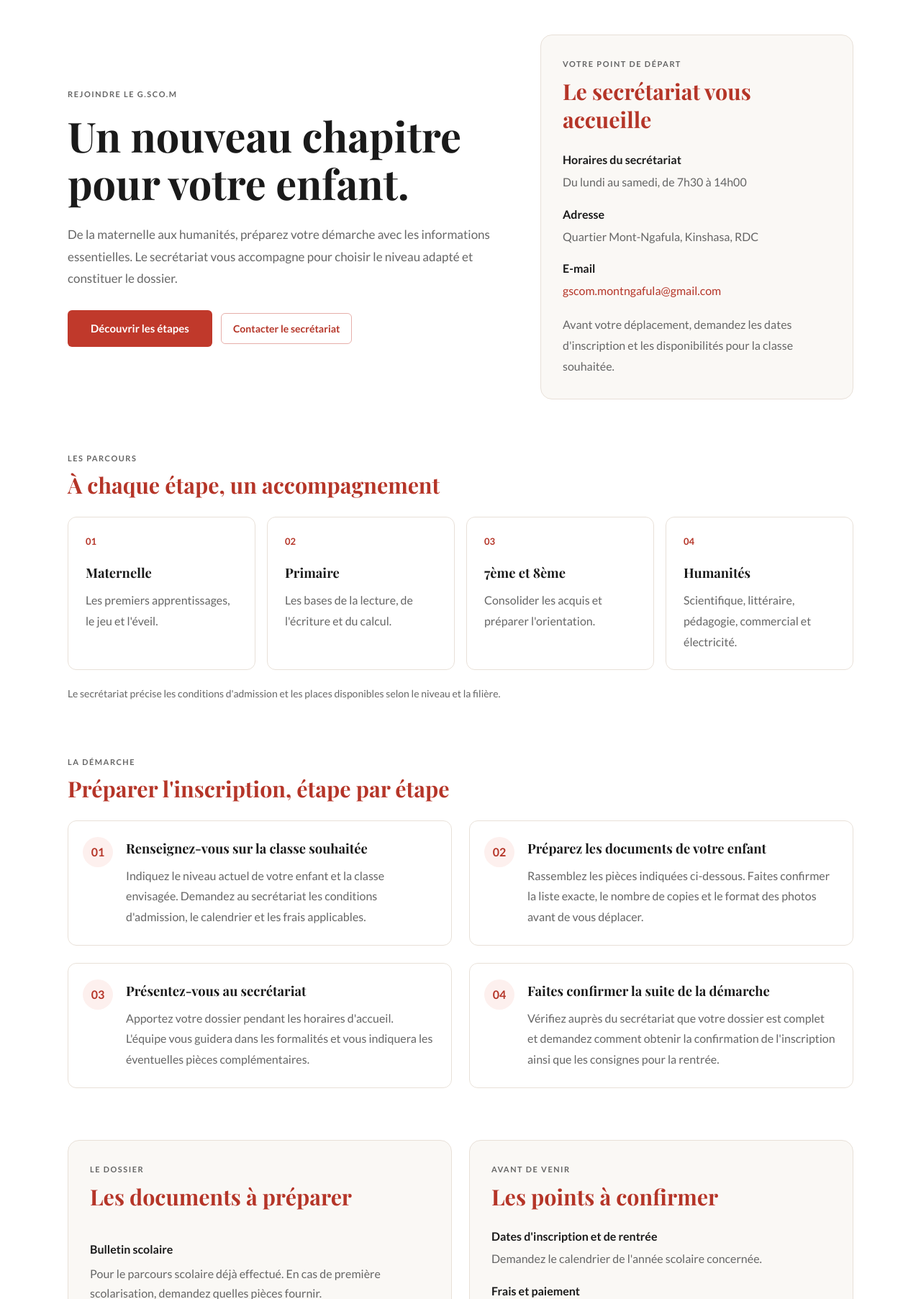
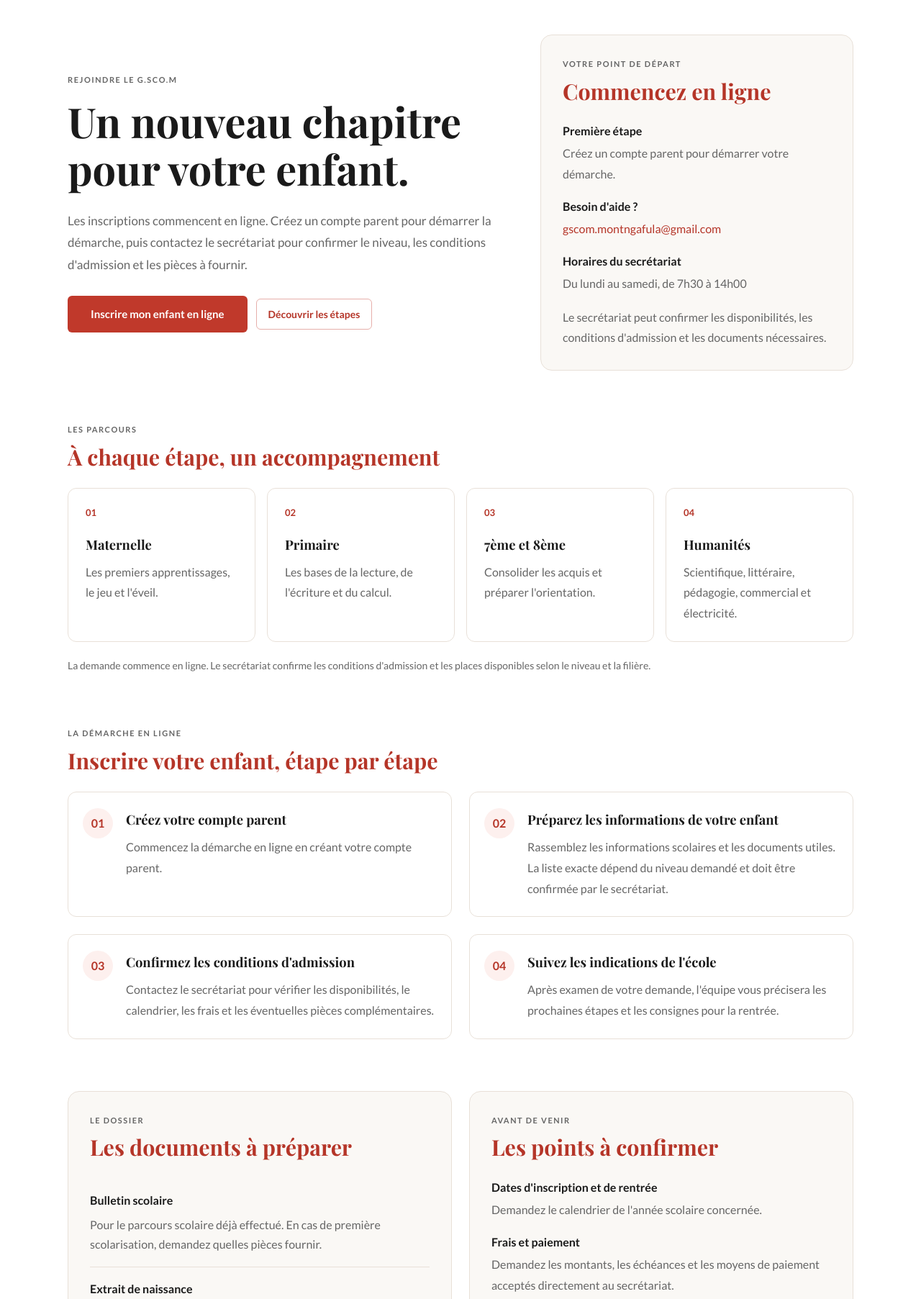
Before and after one commit to Jordan-Skj/Projet-G.SCO.M, a Django app: page /enrollments/ in a window 1280 px wide. Shown: the part 113-1918 px from the top of the page at 72% size. Run offline with Django 5.2, Linux system fonts and the light colour scheme; parts of the project's set-up code (start-up, migrations or seed data) failed here and were passed over; some libraries are stand-ins or nearby versions.

Commit message:
feat: update audit models, forms, and views for improved functionality and user experience; add new enrollments template

```diff
--- a/audit/services.py
+++ b/audit/services.py
@@ -1,13 +1,15 @@
+from typing import Any
+
 from django.db import models
 
 from accounts.models import CustomUser
 from .models import Auditlog
 
-def snapshot(instance: models.Model, fields : tuple[str, ...]) -> dict[str, object]:
+def snapshot(instance: models.Model, fields : tuple[str, ...]) -> dict[str, Any]:
     """Copy the given field value. For foreign keys use the _d name, e.g 'verified_by_id'."""
     return {name: getattr(instance, name) for name in fields}
 
-def log_action(*, actor: CustomUser, action : Auditlog.Action, target: models.Model, before : dict[str, object] | None = None, after : dict[str, object] | None = None, reason : str = "") -> Auditlog:
+def log_action(*, actor: CustomUser, action : Auditlog.Action, target: models.Model, before : dict[str, Any] | None = None, after : dict[str, Any] | None = None, reason : str = "") -> Auditlog:
     """Create an audit log for a specific action."""
     return Auditlog.objects.create(
         actor=actor,
--- a/home/templates/home/inscriptions.html
+++ b/home/templates/home/enrollments.html
@@ -1,7 +1,7 @@
 {% extends "base.html" %}
 {% load static %}
 {% block title %}Inscriptions — Procédure et documents | G.SCO.M{% endblock %}
-{% block meta_description %}Préparez l'inscription de votre enfant au G.SCO.M : niveaux proposés, démarches au secrétariat, documents à préparer et renseignements pratiques.{% endblock %}
+{% block meta_description %}Commencez en ligne l'inscription de votre enfant au G.SCO.M, puis contactez le secrétariat pour confirmer les conditions et les documents à fournir.{% endblock %}
 {% block extra_css %}<link rel="stylesheet" href="{% static 'inscriptions.css' %}">{% endblock %}
 {% block content %}
 <div class="admissions">
@@ -10,14 +10,14 @@
         <div>
             <p class="subsub_title">Rejoindre le G.SCO.M</p>
             <h1 id="admissions-title">Un nouveau chapitre<br>pour votre enfant.</h1>
-            <p class="admissions-lead">De la maternelle aux humanités, préparez votre démarche avec les informations essentielles. Le secrétariat vous accompagne pour choisir le niveau adapté et constituer le dossier.</p>
-            <div class="admissions-actions"><a class="btn-primary" href="#procedure">Découvrir les étapes</a><a class="news-voir-tout" href="{% url 'home:contact' %}">Contacter le secrétariat</a></div>
+            <p class="admissions-lead">Les inscriptions commencent en ligne. Créez un compte parent pour démarrer la démarche, puis contactez le secrétariat pour confirmer le niveau, les conditions d'admission et les pièces à fournir.</p>
+            <div class="admissions-actions"><a class="btn-primary" href="{% url 'student:enroll_child' %}">Inscrire mon enfant en ligne</a><a class="news-voir-tout" href="#procedure">Découvrir les étapes</a></div>
         </div>
         <aside class="admissions-panel" aria-labelledby="visit-title">
             <p class="subsub_title">Votre point de départ</p>
-            <h2 id="visit-title">Le secrétariat vous accueille</h2>
-            <dl><dt>Horaires du secrétariat</dt><dd>Du lundi au samedi, de 7h30 à 14h00</dd><dt>Adresse</dt><dd>Quartier Mont-Ngafula, Kinshasa, RDC</dd><dt>E-mail</dt><dd><a href="mailto:gscom.montngafula@gmail.com">gscom.montngafula@gmail.com</a></dd></dl>
-            <p>Avant votre déplacement, demandez les dates d'inscription et les disponibilités pour la classe souhaitée.</p>
+            <h2 id="visit-title">Commencez en ligne</h2>
+            <dl><dt>Première étape</dt><dd>Créez un compte parent pour démarrer votre démarche.</dd><dt>Besoin d'aide ?</dt><dd><a href="mailto:gscom.montngafula@gmail.com">gscom.montngafula@gmail.com</a></dd><dt>Horaires du secrétariat</dt><dd>Du lundi au samedi, de 7h30 à 14h00</dd></dl>
+            <p>Le secrétariat peut confirmer les disponibilités, les conditions d'admission et les documents nécessaires.</p>
         </aside>
     </section>
     <section class="admissions-section" aria-labelledby="levels-title">
@@ -28,15 +28,15 @@
             <article><span>03</span><h3>7ème et 8ème</h3><p>Consolider les acquis et préparer l'orientation.</p></article>
             <article><span>04</span><h3>Humanités</h3><p>Scientifique, littéraire, pédagogie, commercial et électricité.</p></article>
         </div>
-        <p class="admissions-note">Le secrétariat précise les conditions d'admission et les places disponibles selon le niveau et la filière.</p>
+        <p class="admissions-note">La demande commence en ligne. Le secrétariat confirme les conditions d'admission et les places disponibles selon le niveau et la filière.</p>
     </section>
     <section id="procedure" class="admissions-section" aria-labelledby="steps-title">
-        <p class="subsub_title">La démarche</p><h2 id="steps-title">Préparer l'inscription, étape par étape</h2>
+        <p class="subsub_title">La démarche en ligne</p><h2 id="steps-title">Inscrire votre enfant, étape par étape</h2>
         <ol class="admissions-steps">
-            <li><h3>Renseignez-vous sur la classe souhaitée</h3><p>Indiquez le niveau actuel de votre enfant et la classe envisagée. Demandez au secrétariat les conditions d'admission, le calendrier et les frais applicables.</p></li>
-            <li><h3>Préparez les documents de votre enfant</h3><p>Rassemblez les pièces indiquées ci-dessous. Faites confirmer la liste exacte, le nombre de copies et le format des photos avant de vous déplacer.</p></li>
-            <li><h3>Présentez-vous au secrétariat</h3><p>Apportez votre dossier pendant les horaires d'accueil. L'équipe vous guidera dans les formalités et vous indiquera les éventuelles pièces complémentaires.</p></li>
-            <li><h3>Faites confirmer la suite de la démarche</h3><p>Vérifiez auprès du secrétariat que votre dossier est complet et demandez comment obtenir la confirmation de l'inscription ainsi que les consignes pour la rentrée.</p></li>
+            <li><h3>Créez votre compte parent</h3><p>Commencez la démarche en ligne en créant votre compte parent.</p></li>
+            <li><h3>Préparez les informations de votre enfant</h3><p>Rassemblez les informations scolaires et les documents utiles. La liste exacte dépend du niveau demandé et doit être confirmée par le secrétariat.</p></li>
+            <li><h3>Confirmez les conditions d'admission</h3><p>Contactez le secrétariat pour vérifier les disponibilités, le calendrier, les frais et les éventuelles pièces complémentaires.</p></li>
+            <li><h3>Suivez les indications de l'école</h3><p>Après examen de votre demande, l'équipe vous précisera les prochaines étapes et les consignes pour la rentrée.</p></li>
         </ol>
     </section>
     <div class="admissions-columns">
@@ -52,10 +52,10 @@
     </div>
     <section class="admissions-section admissions-questions" aria-labelledby="questions-title">
         <h2 id="questions-title">Vos questions fréquentes</h2>
-        <details><summary>Peut-on s'inscrire directement sur le site ?</summary><p>Cette page vous aide à préparer la démarche. Le formulaire de contact permet de demander des renseignements ; il ne valide pas une inscription. Contactez le secrétariat pour connaître les formalités à accomplir.</p></details>
+        <details><summary>Peut-on commencer l'inscription sur le site ?</summary><p>Oui. La démarche commence en ligne par la création d'un compte parent. Contactez ensuite le secrétariat pour confirmer les pièces à fournir et les conditions d'admission.</p></details>
         <details><summary>Mon enfant vient d'une autre école. Comment procéder ?</summary><p>Précisez sa dernière classe et présentez son bulletin au secrétariat. L'équipe vous indiquera les documents complémentaires éventuels et les conditions pour rejoindre le niveau souhaité.</p></details>
         <details><summary>Quels documents fournir pour une première scolarisation ?</summary><p>Signalez qu'il s'agit d'une première inscription à l'école. Le secrétariat vous indiquera les pièces adaptées à cette situation et les conditions d'accueil en maternelle.</p></details>
     </section>
-    <section class="admissions-help" aria-labelledby="help-title"><h2 id="help-title">Préparons ensemble son arrivée.</h2><p>Précisez la classe souhaitée dans votre message : notre équipe pourra vous orienter.</p><a class="btn-primary" href="{% url 'home:contact' %}">Demander des renseignements</a></section>
+    <section class="admissions-help" aria-labelledby="help-title"><h2 id="help-title">Commencez son inscription en ligne.</h2><p>Créez votre compte parent, puis contactez le secrétariat pour connaître les prochaines étapes.</p><a class="btn-primary" href="{% url 'account:parent_sign_up' %}">Créer un compte parent</a><a class="news-voir-tout" href="{% url 'home:contact' %}">Contacter le secrétariat</a></section>
 </div>
 {% endblock %}
--- a/home/templates/home/index.html
+++ b/home/templates/home/index.html
@@ -5,7 +5,7 @@
 <section id="hero" class="home-hero" aria-label="Accueil">
     <h1><span>Groupe Scolaire</span><br>de Mont-Ngafula</h1>
     <p>De la maternelle aux humanités, une école pour grandir et apprendre à Kinshasa depuis 1986.</p>
-    <div class="hero-buttons"><a href="{% url 'home:inscriptions' %}" class="btn-primary">Inscrire mon enfant</a><a href="{% url 'home:formations' %}" class="btn-secondary">Découvrir les formations</a></div>
+    <div class="hero-buttons"><a href="{% url 'account:parent_sign_up' %}" class="btn-primary">Inscrire mon enfant en ligne</a><a href="{% url 'home:formations' %}" class="btn-secondary">Découvrir les formations</a></div>
 </section>
 <section class="home-shortcuts" aria-labelledby="shortcuts-title">
     <h2 id="shortcuts-title">L'essentiel pour votre famille</h2>
@@ -25,7 +25,7 @@
                     <p class="subsub_title">Actualités</p>
                     <h2>Dernières nouvelles</h2>
                 </div>
-                <a href="{% url 'news:list' %}" class="news-voir-tout">Voir tous les articles <span
+                <a href="{% url 'press:list' %}" class="press-voir-tout">Voir tous les articles <span
                         aria-hidden="true">→</span></a>
             </div>
 
--- a/home/templates/home/school_life.html
+++ b/home/templates/home/school_life.html
@@ -77,5 +77,5 @@
 <article><h3>Un orchestre d'élèves</h3><p>L'orchestre réunit des élèves actuels et anciens pour faire vivre leurs talents musicaux.</p></article>
 <article><h3>Des classes-promenades</h3><p>Chaque année, des visites de sites pédagogiques et ludiques sont organisées à Kinshasa et dans ses environs, notamment à Kasangulu.</p></article>
 </div></section>
-<section class="page-callout"><h2>Les horaires de l'école</h2><p>Du lundi au samedi, de 7h30 à 12h45.</p><a class="news-voir-tout" href="{% url 'news:list' %}">Voir les actualités de l'école →</a></section>
+<section class="page-callout"><h2>Les horaires de l'école</h2><p>Du lundi au samedi, de 7h30 à 12h45.</p><a class="news-voir-tout" href="{% url 'press:list' %}">Voir les actualités de l'école →</a></section>
 {% endblock %}
--- a/home/views.py
+++ b/home/views.py
@@ -1,5 +1,5 @@
 from django.shortcuts import render
-from news.models import News
+from press.models import News
 from contact.forms import ContactForm
 
 def index(request):
@@ -7,7 +7,7 @@ def index(request):
 
 
 def inscriptions(request):
-    return render(request, 'home/inscriptions.html')
+    return render(request, 'home/enrollments.html')
 
 
 def formations(request):
```
Also changed, not shown: audit/models.py (+7 -7 lines), contact/forms.py (+21 -8 lines), contact/views.py (+18 -8 lines).
